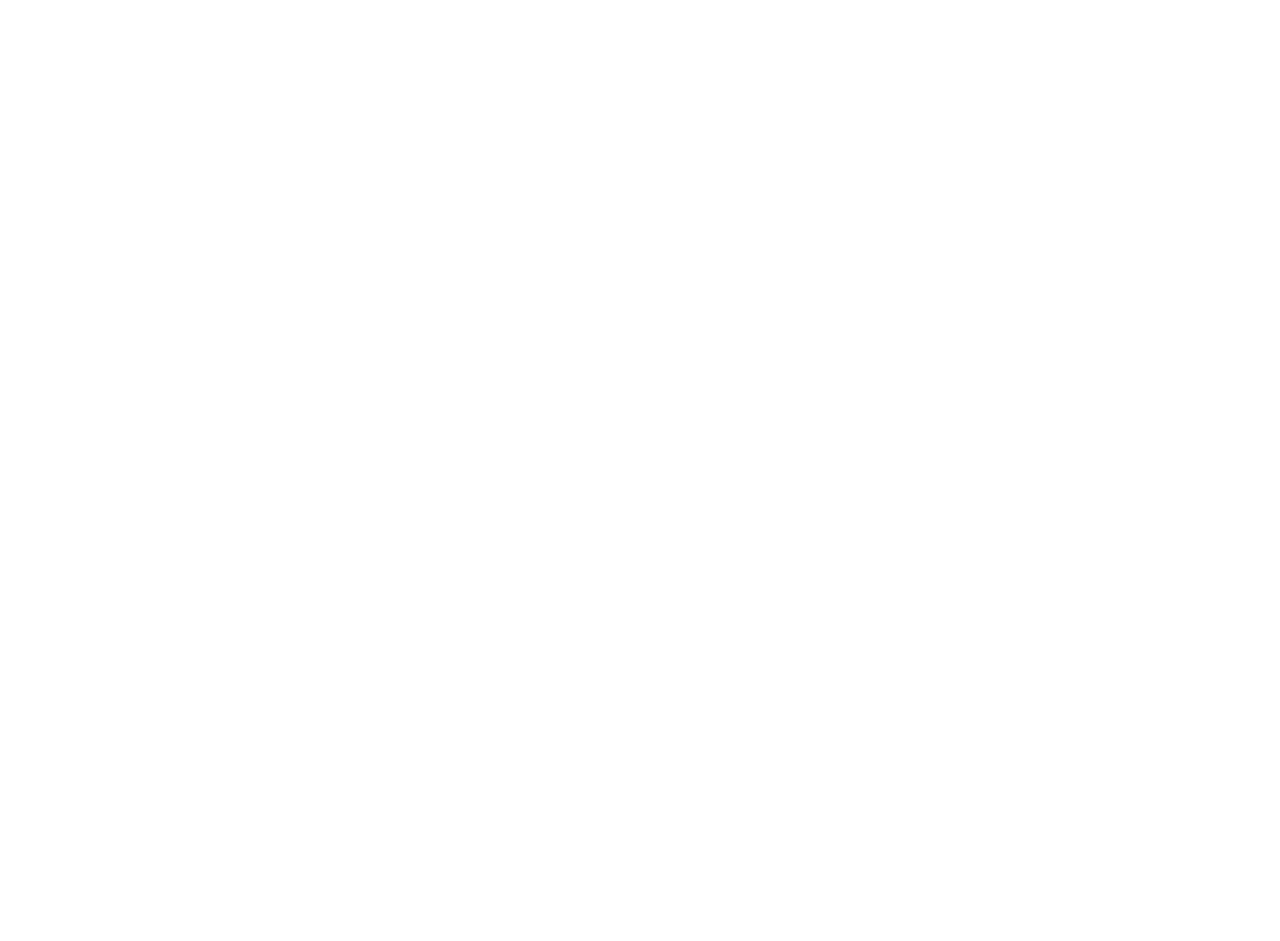
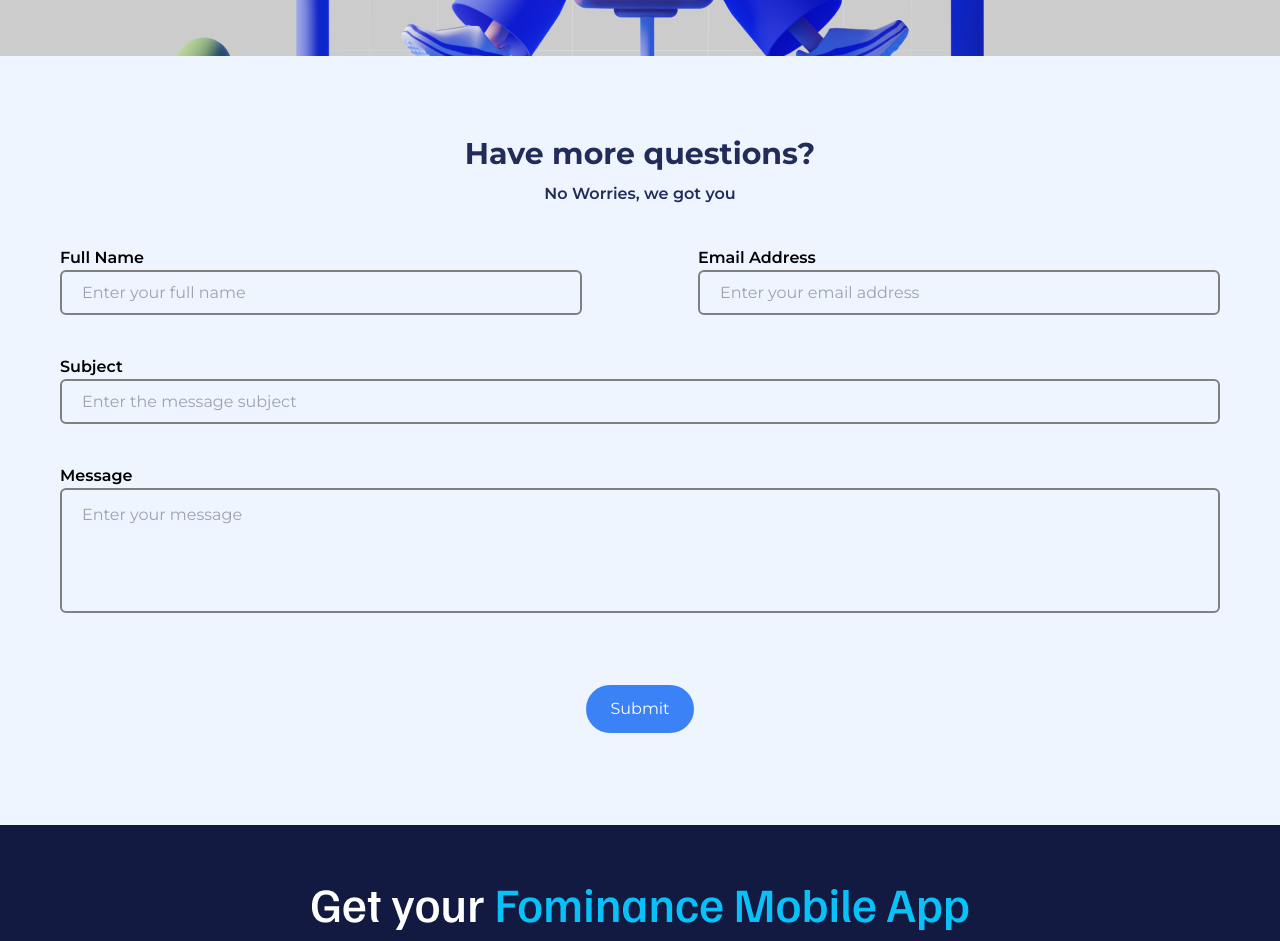
Before and after one commit to Henrichy/Fominance_update, a React (Vite) app: page /support/contact in a window 1280 px wide. Before the commit this address had no page. Shown: the part 840-1781 px from the top of the page. Before the commit the page ends 800 px from the top, so only its background shows below. Built offline with nearby package versions, Linux system fonts and the light colour scheme.

Commit message:
contact us done

```diff
--- a/src/App.jsx
+++ b/src/App.jsx
@@ -9,6 +9,7 @@
 import BestDeals from "./components/BestDeals";
 import BlogPost from "./components/Blogpost";
 import Affiliate from "./components/affiliate";
+import Contactus from "./components/contactus";
 
 
 
@@ -27,6 +28,8 @@
           <Route path="/bestdeals" element={<BestDeals />} />
           <Route path="/community/blog" element={<BlogPost />} />
           <Route path="/community/affiliate" element={<Affiliate />} />
+          <Route path="/support/contact" element={<Contactus />} />
+
 
         </Routes>
       </Router>
--- /dev/null
+++ b/src/components/contact.css
@@ -0,0 +1,11 @@
+.thebigcontt{
+    background-color: rgba(238, 245, 255, 1);
+    padding: 60px;
+    display: flex;
+    align-items: center;
+    justify-content: center;
+    gap: 40px;
+}
+.rounded-md{
+    border: 2px solid gray;
+}
--- /dev/null
+++ b/src/components/contactus.jsx
@@ -0,0 +1,50 @@
+import React from 'react'
+import Head from './Nav'
+import Footer from './footer'
+import patternA from "../assets/patternA.png"
+import salyG from "../assets/SalyG.png"
+import './affiliate.css'
+import './contact.css'
+
+
+function Contactus() {
+  return (
+    <div>
+      <Head />
+      <div className='relativebox'>
+        <img src={patternA} alt="" />
+        <img className='absolutebox' src={salyG} alt="" />
+        <h1 className='absolute text-gray-700 font-bold text-5xl top-[80px]'>Lets get to know what bothers you.</h1>
+        </div>
+        <div className='thebigcontt flex-col'>
+            <div className='flex flex-col justify-center text-center'>
+            <h3 className='headin text-3xl'>Have more questions?</h3>
+            <h4 className='subhead font-semibold'>No Worries, we got you</h4>
+            </div>
+         <div className='w-[100%] flex justify-between'>
+        <div className='w-[45%] flex start flex-col'>
+        <label className='font-semibold' for="fullname">Full Name</label>
+        <div className='h-[45px] rounded-md w-[100%] bg-none flex items-center px-5'><input className="focus:outline-none bg-transparent w-[100%]" type="text" id="fullname" placeholder="Enter your full name" /></div>
+        </div>
+        <div className='w-[45%] flex start flex-col'>
+        <label className='font-semibold' for="email">Email Address</label>
+        <div className='h-[45px] rounded-md w-[100%] bg-none flex items-center px-5'><input className="focus:outline-none bg-transparent w-[100%]" type="text" id="email" placeholder="Enter your email address" /></div>
+        </div>
+        </div>
+        <div className='w-[100%] flex start flex-col'>
+        <label className='font-semibold' for="subject">Subject</label>
+        <div className='h-[45px] rounded-md w-[100%] bg-none flex items-center px-5'><input className="focus:outline-none bg-transparent w-[100%]" type="text" id="subject" placeholder="Enter the message subject" /></div>
+        </div>
+        <div className='w-[100%] flex start flex-col'>
+        <label className='font-semibold' for="message">Message</label>
+        <div className='h-[125px] rounded-md w-[100%] bg-none  flex px-5'><input className="focus:outline-none bg-transparent w-[100%] h-[40%]" type="text" id="message" placeholder="Enter your message" /></div>
+        </div>
+        <button className='rounded-[30px] bg-blue-500 text-white px-6 py-3 my-8'>Submit</button>
+
+        </div>
+      <Footer />
+    </div>
+  )
+}
+
+export default Contactus
```
Also changed, not shown: src/assets/SalyG.png (added).
